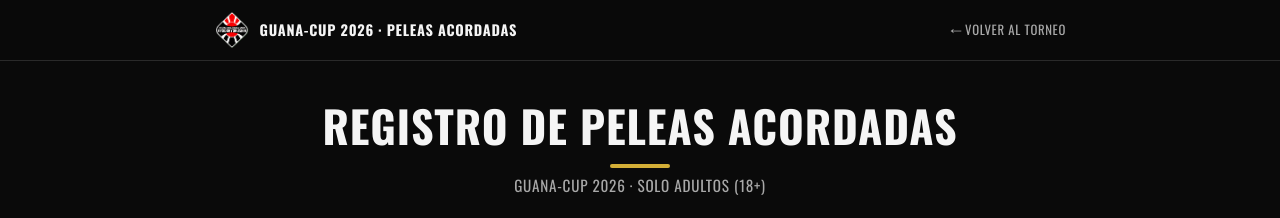
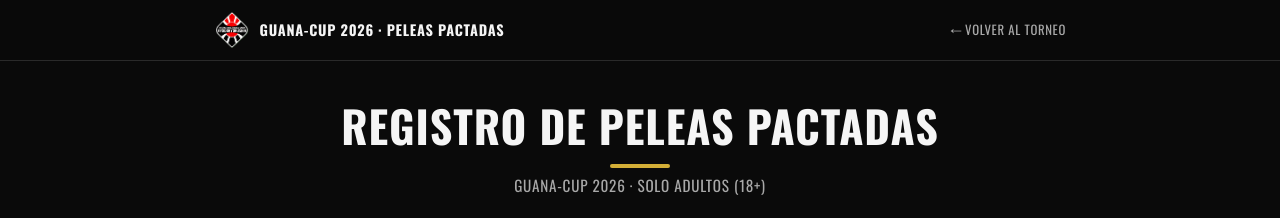
Before and after one commit to InnoCR/Web.Karate, a plain HTML site: page GuanaCop2/index.html in a window 1280 px wide. Shown: the top 218 px of the page. Drawn offline with nearby package versions, Linux system fonts and the light colour scheme.

Commit message:
Se actualiza el nombre de peleas acordadas a peleas pactadas

```diff
--- a/GuanaCop2/index.html
+++ b/GuanaCop2/index.html
@@ -4,15 +4,15 @@
 <head>
     <meta charset="UTF-8" />
     <meta name="viewport" content="width=device-width, initial-scale=1.0" />
-    <meta name="description" content="Registro de peleas acordadas - Torneo Guana-Cup 2027 (solo adultos 18+)" />
+    <meta name="description" content="Registro de Adultos - Peleas Pactadas" />
     <meta name="theme-color" content="#0a0a0a" />
 
-    <title>Peleas Acordadas | Guana-Cup 2027</title>
+    <title>Peleas Pactadas | Guana-Cup 2027</title>
 
     <!-- Etiquetas Open Graph para WhatsApp -->
-    <meta property="og:title" content="Registro de peleas acordadas - Torneo Guana-Cup 2027 (solo adultos 18+)">
+    <meta property="og:title" content="Registro de Adultos">
     <meta property="og:description"
-        content="Inscripción al Registro de peleas acordadas Guana-Cup 2027 - Kyokushin IBU. 20 de febrero de 2027. ¡Aquí nacen los campeones!">
+        content="Inscripción al Registro de Adultos - Peleas Pactadas. Guana-Cup 2027 - Kyokushin IBU. 20 de febrero de 2027. ¡Aquí nacen los campeones!">
     <meta property="og:image" content="https://karate.innocr.com/assets/img/afiche2.jpg">
     <meta property="og:type" content="website">
 
@@ -41,7 +41,7 @@
         <div class="container gc2-header-inner">
             <a href="../index.html" class="gc2-brand">
                 <img src="../assets/img/logo-ibu.png" alt="IBU Kyokushin" class="gc2-logo" />
-                <span>Guana-Cup 2026 · Peleas Acordadas</span>
+                <span>Guana-Cup 2026 · Peleas Pactadas</span>
             </a>
             <a href="../index.html" class="gc2-back">← Volver al torneo</a>
         </div>
@@ -55,7 +55,7 @@
         <div class="container formulario-wrap">
 
             <header class="formulario-header">
-                <h1>Registro de Peleas Acordadas</h1>
+                <h1>Registro de Peleas Pactadas</h1>
                 <p>Guana-Cup 2026 · Solo adultos (18+)</p>
             </header>
 
@@ -72,7 +72,7 @@
 
             <!-- Mensaje de inscripciones cerradas (oculto por defecto) -->
             <div class="aviso aviso-warning" id="avisoCerrado" hidden>
-                Las inscripciones de peleas acordadas están cerradas. Contacta al organizador por WhatsApp.
+                Las inscripciones de peleas pactadas están cerradas. Contacta al organizador por WhatsApp.
             </div>
 
             <form id="formAdultos" novalidate>
@@ -299,7 +299,7 @@
         <div class="container">
             <p>© 2026 Guana-Cup · International Budokai Union Kyokushin</p>
             <p style="font-size:.78rem;color:var(--color-text-dim);margin-top:.3rem;">
-                Módulo de registro de peleas acordadas (adultos).
+                Módulo de registro de peleas pactadas (adultos).
             </p>
         </div>
     </footer>
```
